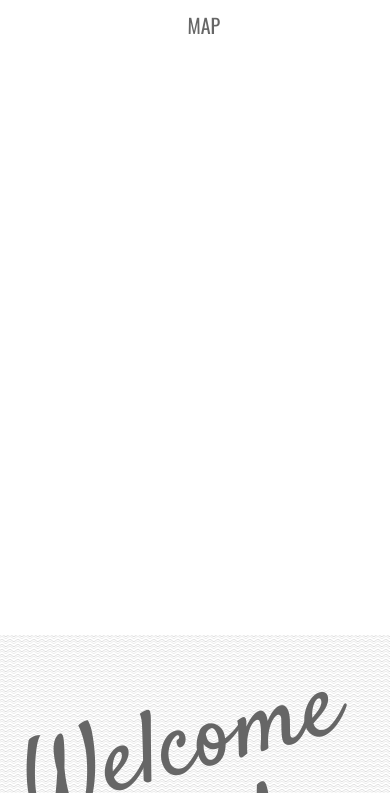
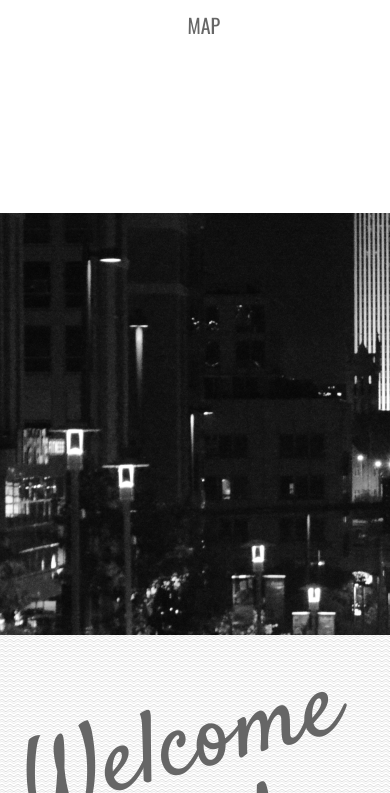
Before and after one commit to ioscowboi/startup_official, a plain HTML site: page index.html in a window 390 px wide. Shown: the part 209-1002 px from the top of the page. Drawn offline with nearby package versions, Linux system fonts and the light colour scheme; files whose address does not match are found by name.

Commit message:
Refactored parallax image to work with smaller screen sizes.

```diff
--- a/css/style.css
+++ b/css/style.css
@@ -101,7 +101,9 @@ i{
 #parallax1 {
   position: fixed;
   z-index: -30;
-  background: url('images/Optimized-DSC_0022.JPG');
+  background: url('../images/Optimized-DSC_0022.JPG');
+  height: 100%;
+  width: 100%;
 }
 
 #parallax1 img{
@@ -225,7 +227,12 @@ i.grey-icon:hover {
 /*maedi queries*/
 
 @media (max-width: 1000px){
-  #parallax1{
-    background: url("../images/mobile_background.png");
+  #parallax1 {
+    position: fixed;
+    z-index: -30;
+    background: url('../images/mobile_background.png');
+    height: 100%;
+    max-width: 100%;
   }
+
 }
--- a/index.html
+++ b/index.html
@@ -57,7 +57,7 @@
 
   <div class="height-50">
     <div id="parallax1"> <!-- This may be unnecessary-->
-      <img src="images/Optimized-DSC_0022.JPG" width="6000" height="4000" alt="DSC 0022">
+
     </div><!--end first row-->
   </div><!--end height-50 wrapper-->
 
```
